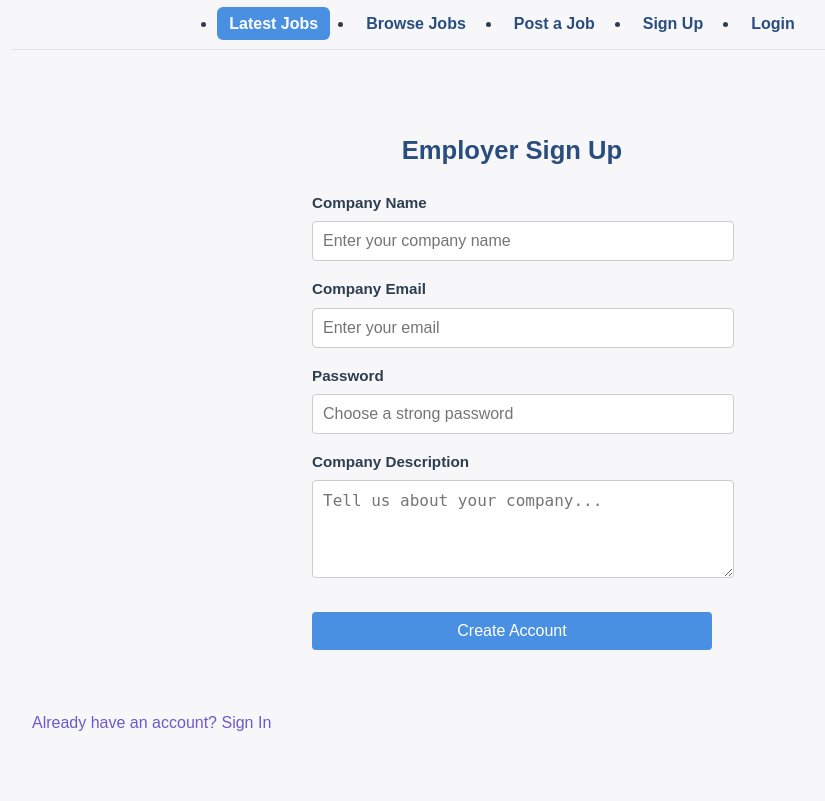
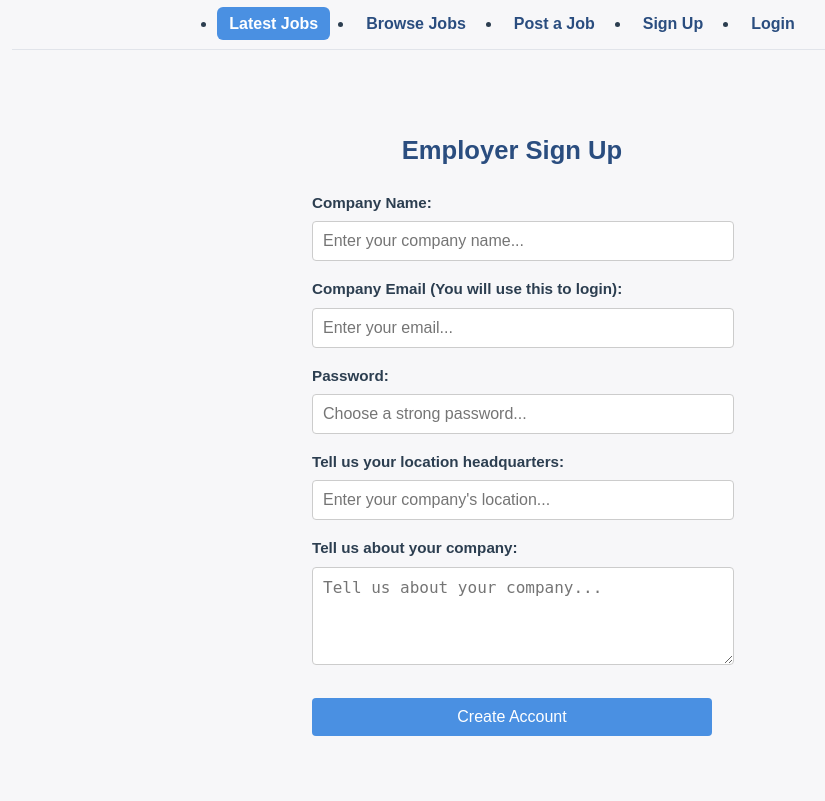
Before and after one commit to rdisho20/job_board, a Flask app: page /signup in a window 1280 px wide. Shown: the part 222-1023 px from the top of the page, without its empty margins (128-953 px from the left). Run offline with Flask 3, Linux system fonts and the light colour scheme; some libraries are stand-ins or nearby versions.

Commit message:
editing html, adding password verification checks to app.py

```diff
--- a/app.py
+++ b/app.py
@@ -11,7 +11,7 @@ from flask import (
     url_for
 )
 from job_board.utils import (
-    validate_new_password
+    validate_new_password_minimum_requirements
 )
 import os
 import yaml
@@ -49,15 +49,21 @@ def load_company_credentials():
     with open(credentials_path, 'r') as file:
         return yaml.safe_load(file)
 
+def valid_credentials(company_name, password):
+    companies = g.storage.all_companies()
+    credentials = [company.name for company in companies]
+
+    if company_name in credentials:
+        company_credentials = g.storage.single_company(company_name)
+        stored_password = company_credentials['password'].encode('utf-8')
+        return checkpw(password.encode('utf-8'), stored_password)
+    else:
+        return False
+
 @app.route('/')
 def index():
     return render_template('index.html')
 
-'''
-TODO:
-- create jinja template for this route;
-    TRY TO DO THIS NEXT
-'''
 @app.route('/companies')
 def display_company_profiles():
     companies = g.storage.all_companies()
@@ -67,18 +73,14 @@ def display_company_profiles():
 def signup():
     return render_template('signup.html')
 
-'''
-TODO:
-- 'else' requires NEW implementation;
-    database query to insert new company profile
-'''
 @app.route('/signup', methods=['POST'])
 def signup_company():
     company_names = g.storage.all_company_names()
     company_emails = g.storage.all_company_emails()
+    name = request.form['name'].strip()
+    headquarters = request.form['headquarters'].strip()
     email = request.form['email'].strip()
     password = request.form['password']
-    name = request.form['name'].strip()
     description = request.form['description'].strip()
 
     if email in company_emails:
@@ -99,29 +101,18 @@ def signup_company():
               "error")
         return render_template('signup.html', name=name,
                                description=description), 422
-    elif not validate_new_password(password):
+    elif not validate_new_password_minimum_requirements(password):
         flash("Please enter a valid password.", "error")
         return render_template('signup.html', email=email, name=name,
                                description=description), 422
 
     else:
-        filename = 'users.yml'
-        root_dir = os.path.dirname(__file__)
-        if app.config['TESTING']:
-            credentials_path = os.path.join(root_dir, 'tests', filename)
-        else:
-            credentials_path = os.path.join(root_dir, 'job_board', filename)
+        hashed = hashpw(password.encode('utf-8'), gensalt())
+        hashed_password_string = hashed.decode('utf-8')
+        g.storage.add_new_company(name, headquarters, email,
+                                  hashed_password_string, description)
 
-        with open(credentials_path, 'a') as file:
-            hashed = hashpw(password.encode('utf-8'), gensalt())
-            hashed_password_string = hashed.decode('utf-8')
-            file.write('\n')
-            file.write(f'{email}:\n')
-            file.write(f'\tpassword: {hashed_password_string}\n')
-            file.write(f'\tname: {name}\n')
-            file.write(f'\tdescription: {description}')
-
-        flash("Account successfully created!", "success")
+        flash(f"Account successfully created. Welcome {name}!", "success")
         return redirect(url_for('signin'))
 
 @app.route('/signin')
@@ -136,5 +127,13 @@ def show_company_profile(company_id):
 def edit_company_profile(company_id):
     pass
 
+@app.route('/companies/<company_id>/jobs')
+def show_company_job_postings(company_id):
+    pass
+
+@app.route('/companies/<company_id>/jobs/<job_id>', methods=['POST'])
+def edit_job(company_id):
+    pass
+
 if __name__ == "__main__":
     app.run(debug=True, port=5003)
--- a/job_board/database_persistence.py
+++ b/job_board/database_persistence.py
@@ -66,5 +66,27 @@ class DatabasePersistence:
         company_emails = [dict(result).pop() for result in results]
         return company_emails
 
+    '''
+    TODO:
+    query for individual company
+    '''
+    def find_company_by_name(self, name):
+        pass
+
+    def create_new_compamy(self, name, headquarters,
+                           email, password, description):
+        query = dedent('INSERT INTO companies '
+                       '("name", headquarters, email, '
+                       '"password", "description") '
+                       'VALUES (%s, %s, %s, %s, %s)')
+        logger.info("""Executing query: %s with name: %s,
+                    with headquarters: %s, with email: %s,
+                    with password: %s, with description: %s""",
+                    query, name, headquarters, email, password, description)
+        with self._database_connection() as connection:
+            with connection.cursor() as cursor:
+                cursor.execute(query, (name, headquarters, email,
+                                       password, description))
+
     def _setup_schema(self):
         pass
--- a/job_board/utils.py
+++ b/job_board/utils.py
@@ -1,4 +1,4 @@
-def validate_new_password(password):
+def validate_new_password_minimum_requirements(password):
     '''
     Password must be at least 8 characters long
     Must include at least 1 number
--- a/static/stylesheets/styles.css
+++ b/static/stylesheets/styles.css
@@ -84,6 +84,7 @@ body {
   }
 
   /* Job Posting Card */
+  .company-card,
   .job-card {
     background-color: #fff;
     border: 1px solid #e1e4ea;
@@ -94,6 +95,7 @@ body {
     transition: box-shadow 0.2s ease-in-out;
   }
 
+  .company-card:hover,
   .job-card:hover {
     box-shadow: 0 2px 8px rgba(0,0,0,0.1);
   }
@@ -270,14 +272,8 @@ nav {
 /* ============================
    Company Directory Styles
    ============================ */
-.companies h2 {
+.company-listings h2 {
   margin-bottom: 20px;
-}
-
-   .company-listing {
-  padding: 0 0;
-  margin: 50px 0 0;
-  /*outline: 2px solid black;*/
 }
 
 .company-logo {
--- a/templates/signup.html
+++ b/templates/signup.html
@@ -5,16 +5,19 @@
     <form class="auth-form" action="{{ url_for('signup') }}" method="post">
         <h2>Employer Sign Up</h2>
 
-        <label for="name">Company Name</label>
-        <input type="text" id="name" name="name" placeholder="Enter your company name" value="{{ company_name }}" required />
+        <label for="name">Company Name:</label>
+        <input type="text" id="name" name="name" placeholder="Enter your company name..." value="{{ company_name }}" required>
 
-        <label for="email">Company Email</label>
-        <input type="email" id="email" name="email" placeholder="Enter your email" value="{{ email }}" required />
+        <label for="email">Company Email (You will use this to login):</label>
+        <input type="email" id="email" name="email" placeholder="Enter your email..." value="{{ email }}" required>
 
-        <label for="password">Password</label>
-        <input type="password" id="password" name="password" placeholder="Choose a strong password" required />
+        <label for="password">Password:</label>
+        <input type="password" id="password" name="password" placeholder="Choose a strong password..." required>
 
-        <label for="description">Company Description</label>
+        <label for="location">Tell us your location headquarters:</label>
+        <input type="text" id="name" name="name" placeholder="Enter your company's location..." value="{{ company_name }}" required>
+
+        <label for="description">Tell us about your company:</label>
         <textarea id="description" name="description" rows="4" placeholder="Tell us about your company..." value="{{ company_description }}"></textarea>
 
         <button type="submit" class="btn">Create Account</button>
```
Also changed, not shown: job_board/schema.sql (+17 -3 lines), templates/companies.html (+10 -31 lines), logos_to_upload/Apex Health.png (added), logos_to_upload/BlueTech Solutions.png, logos_to_upload/GreenLeaf Eco.png (added), logos_to_upload/Quantum Leap AI.png (added), logos_to_upload/SilverLining Finance.png (added), 1 other file.
